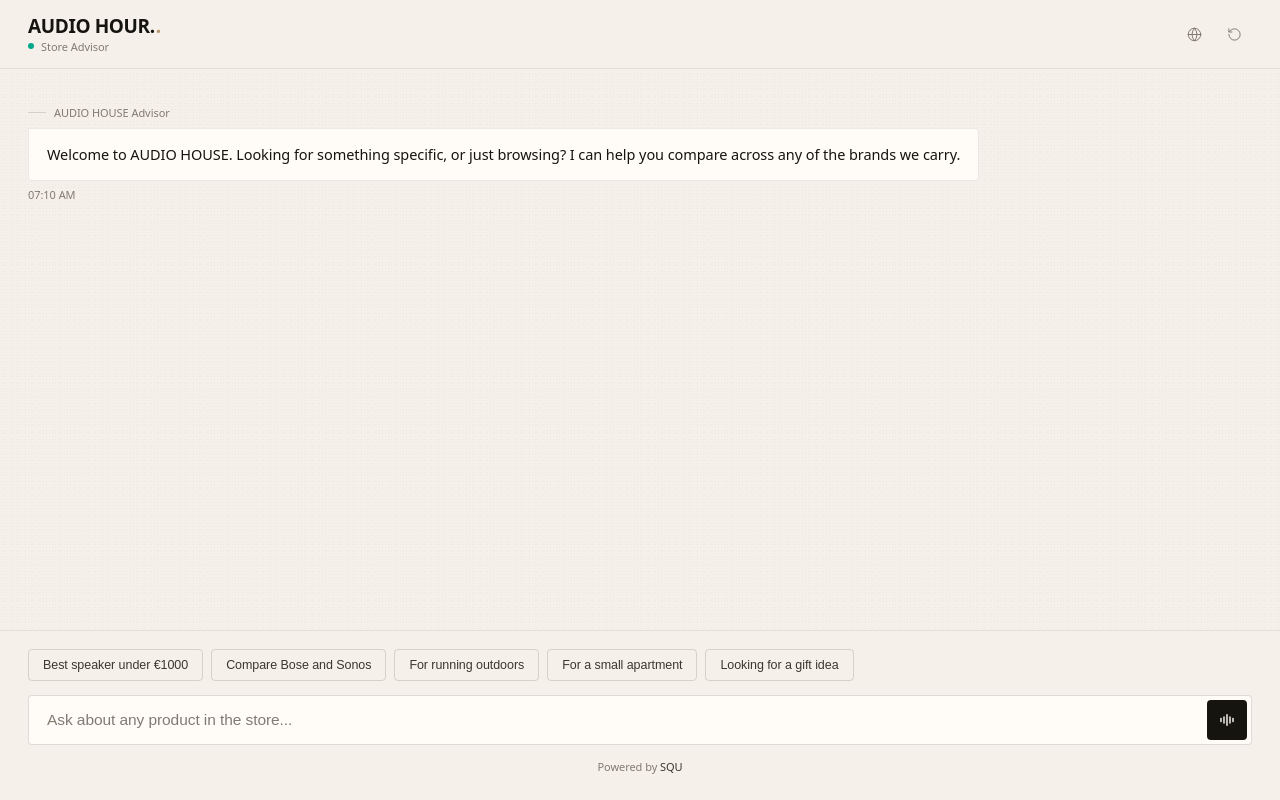
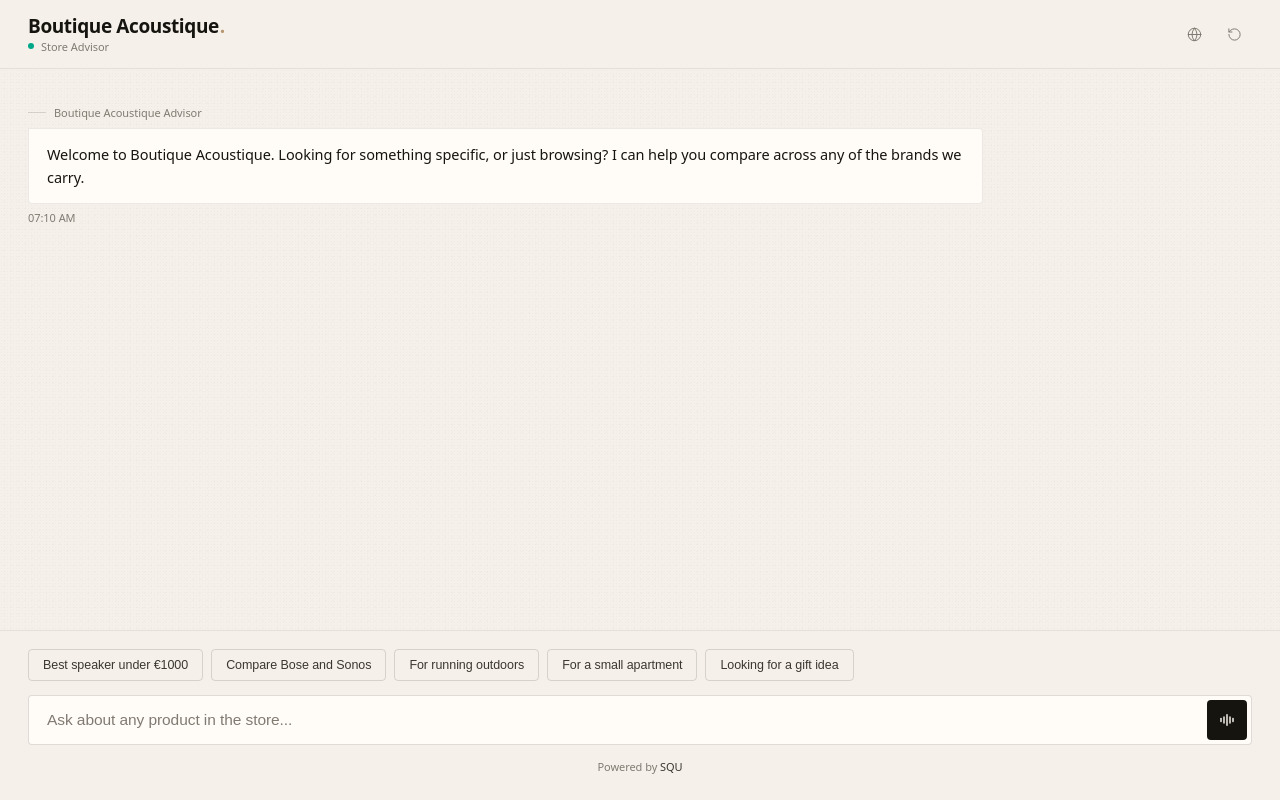
Before and after one commit to kevinlarretche/distributor_chat, a plain HTML site: page index.html in a window 1280 px wide. Drawn offline with Linux system fonts and the light colour scheme; a web font is replaced by a local one.

Commit message:
Update index.html

```diff
--- a/index.html
+++ b/index.html
@@ -3,7 +3,7 @@
 <head>
 <meta charset="UTF-8">
 <meta name="viewport" content="width=device-width, initial-scale=1.0, viewport-fit=cover, user-scalable=no">
-<title>AUDIO HOUR — Store Advisor</title>
+<title>Boutique Acoustique · Store Advisor</title>
 <link rel="stylesheet" href="https://api.fontshare.com/v2/css?f[]=general-sans@200,300,400,500,600,700&display=swap">
 <style>
   :root {
@@ -42,8 +42,6 @@
     top: 0; left: 0; right: 0; bottom: 0;
   }
   ::selection { background: var(--ink); color: var(--paper); }
-
-  /* Subtle paper grain */
   .grain {
     position: fixed; inset: 0; pointer-events: none; z-index: 0;
     background-image:
@@ -52,9 +50,7 @@
     background-size: 3px 3px, 7px 7px;
     background-position: 0 0, 1px 2px;
   }
-
   .header, .chat-window, .footer-container { position: relative; z-index: 1; }
-
   .header {
     background: var(--paper);
     border-bottom: 1px solid var(--rule);
@@ -103,7 +99,6 @@
     transition: all 0.15s ease;
   }
   .icon-btn:hover { color: var(--ink); background: rgba(22,20,15,0.04); }
-
   .chat-window {
     flex: 1;
     overflow-y: auto;
@@ -121,7 +116,6 @@
   .chat-window::-webkit-scrollbar { width: 4px; }
   .chat-window::-webkit-scrollbar-track { background: transparent; }
   .chat-window::-webkit-scrollbar-thumb { background: var(--rule-2); border-radius: 2px; }
-
   .message-wrapper {
     display: flex;
     flex-direction: column;
@@ -135,7 +129,6 @@
     from { opacity: 0; transform: translateY(8px); }
     to { opacity: 1; transform: translateY(0); }
   }
-
   .bot-label {
     font-size: 11px; font-weight: 500;
     letter-spacing: -0.005em;
@@ -148,7 +141,6 @@
     width: 18px; height: 1px;
     background: var(--rule-2);
   }
-
   .message {
     padding: 14px 18px;
     font-size: 14.5px;
@@ -210,7 +202,6 @@
     margin-top: 6px;
     letter-spacing: -0.005em;
   }
-
   #typing .message.bot { display: flex; gap: 5px; padding: 16px 18px; align-items: center; }
   .dot { width: 5px; height: 5px; background: var(--ink-3); border-radius: 50%; animation: pulseDot 1.4s infinite ease-in-out; }
   .dot:nth-child(2) { animation-delay: 0.2s; }
@@ -219,7 +210,6 @@
     0%, 80%, 100% { opacity: 0.25; transform: scale(0.85); }
     40% { opacity: 1; transform: scale(1); }
   }
-
   .footer-container {
     background: var(--paper);
     border-top: 1px solid var(--rule);
@@ -255,7 +245,6 @@
     color: var(--ink);
     background: rgba(22,20,15,0.03);
   }
-
   .input-wrapper {
     display: flex; align-items: center; gap: 10px;
     background: var(--paper-3);
@@ -283,7 +272,6 @@
     width: 100%;
   }
   .input-wrapper input::placeholder { color: var(--ink-3); }
-
   .send-btn-wrapper { position: relative; width: 40px; height: 40px; flex-shrink: 0; }
   .send-btn {
     background: var(--ink);
@@ -308,7 +296,6 @@
     0% { transform: translate(-50%, -50%) scale(1); border-color: rgba(22,20,15,0.4); }
     100% { transform: translate(-50%, -50%) scale(2.6); border-color: rgba(22,20,15,0); }
   }
-
   .powered-by {
     text-align: center;
     font-size: 11px;
@@ -330,7 +317,6 @@
   }
   .powered-by a:hover { color: var(--ink); }
   .powered-by a:hover::after { width: 100%; }
-
   .lang-wrapper { position: relative; z-index: 100; }
   .lang-dropdown {
     position: absolute; top: calc(100% + 8px); right: 0;
@@ -360,8 +346,6 @@
   .lang-option.active .lang-flag { color: var(--ink); }
   .lang-option .lang-check { margin-left: auto; opacity: 0; font-size: 11px; color: var(--teal); }
   .lang-option.active .lang-check { opacity: 1; }
-
-  /* Mobile */
   @media (max-width: 640px) {
     .header {
       padding: 0 18px;
@@ -389,7 +373,7 @@
 <div class="header">
   <div class="header-left">
     <div class="brand-mark">
-      <div class="brand-name">AUDIO HOUR.</div>
+      <div class="brand-name">Boutique Acoustique</div>
       <div class="brand-sub">
         <span class="status-dot"></span>
         Store Advisor
@@ -407,31 +391,31 @@
       </button>
       <div class="lang-dropdown" id="lang-dropdown">
         <button class="lang-option active" data-lang="en"
-          data-welcome="Welcome to AUDIO HOUR. Looking for something specific, or just browsing? I can help you compare across any of the brands we carry."
+          data-welcome="Welcome to Boutique Acoustique. Looking for something specific, or just browsing? I can help you compare across any of the brands we carry."
           data-placeholder="Ask anything about the store or our brands...">
           <span class="lang-flag">EN</span> English
           <span class="lang-check">&#10003;</span>
         </button>
         <button class="lang-option" data-lang="fr"
-          data-welcome="Bienvenue chez AUDIO HOUR. Vous cherchez quelque chose en particulier, ou vous regardez ? Je peux vous aider à comparer entre toutes nos marques."
+          data-welcome="Bienvenue chez Boutique Acoustique. Vous cherchez quelque chose en particulier, ou vous regardez ? Je peux vous aider à comparer entre toutes nos marques."
           data-placeholder="Posez votre question sur la boutique ou nos marques...">
           <span class="lang-flag">FR</span> Français
           <span class="lang-check">&#10003;</span>
         </button>
         <button class="lang-option" data-lang="es"
-          data-welcome="Bienvenido a AUDIO HOUSE. ¿Buscas algo en concreto, o estás mirando? Puedo ayudarte a comparar entre todas nuestras marcas."
+          data-welcome="Bienvenido a Boutique Acoustique. ¿Buscas algo en concreto, o estás mirando? Puedo ayudarte a comparar entre todas nuestras marcas."
           data-placeholder="Pregunta lo que quieras sobre la tienda o nuestras marcas...">
           <span class="lang-flag">ES</span> Español
           <span class="lang-check">&#10003;</span>
         </button>
         <button class="lang-option" data-lang="de"
-          data-welcome="Willkommen bei AUDIO HOUSE. Suchen Sie etwas Bestimmtes, oder schauen Sie sich nur um? Ich helfe Ihnen, zwischen all unseren Marken zu vergleichen."
+          data-welcome="Willkommen bei Boutique Acoustique. Suchen Sie etwas Bestimmtes, oder schauen Sie sich nur um? Ich helfe Ihnen, zwischen all unseren Marken zu vergleichen."
           data-placeholder="Fragen Sie etwas zum Store oder unseren Marken...">
           <span class="lang-flag">DE</span> Deutsch
           <span class="lang-check">&#10003;</span>
         </button>
         <button class="lang-option" data-lang="it"
-          data-welcome="Benvenuto da AUDIO HOUSE. Cerchi qualcosa in particolare, o stai dando un'occhiata? Posso aiutarti a confrontare tra tutti i marchi che trattiamo."
+          data-welcome="Benvenuto da Boutique Acoustique. Cerchi qualcosa in particolare, o stai dando un'occhiata? Posso aiutarti a confrontare tra tutti i marchi che trattiamo."
           data-placeholder="Chiedi qualunque cosa sul negozio o sui nostri marchi...">
           <span class="lang-flag">IT</span> Italiano
           <span class="lang-check">&#10003;</span>
@@ -470,12 +454,11 @@
 </div>
 <script>
 const CONFIG = {
-  storeName: "AUDIO HOUSE",
+  storeName: "Boutique Acoustique",
   webhook: "https://n8n.srv1208833.hstgr.cloud/webhook/distributor_chat",
   currency: "EUR",
-  welcome: "Welcome to AUDIO HOUSE. Looking for something specific, or just browsing? I can help you compare across any of the brands we carry."
+  welcome: "Welcome to Boutique Acoustique. Looking for something specific, or just browsing? I can help you compare across any of the brands we carry."
 };
-
 const questionsPerLang = {
   en: ["Best speaker under €1000", "Compare Bose and Sonos", "For running outdoors", "For a small apartment", "Looking for a gift idea"],
   fr: ["Meilleure enceinte sous 1000 €", "Comparer Bose et Sonos", "Pour courir en extérieur", "Pour un petit appartement", "Idée cadeau"],
@@ -483,22 +466,18 @@
   de: ["Bester Lautsprecher unter 1000 €", "Bose vs. Sonos", "Zum Joggen draußen", "Für eine kleine Wohnung", "Geschenkidee"],
   it: ["Miglior diffusore sotto i 1000 €", "Confronta Bose e Sonos", "Per correre all'aperto", "Per un piccolo appartamento", "Idea regalo"]
 };
-
 let chatId = 'dist_' + Math.random().toString(36).substr(2, 9);
 let currentLang = 'en';
 let isSending = false;
-
 const chat = document.getElementById('chat');
 const input = document.getElementById('input');
 const sendWrapper = document.getElementById('send-wrapper');
-
 function triggerWave() {
   sendWrapper.classList.remove('rippling');
   void sendWrapper.offsetWidth;
   sendWrapper.classList.add('rippling');
   setTimeout(() => sendWrapper.classList.remove('rippling'), 800);
 }
-
 function parseMarkdown(text) {
   let html = text
     .replace(/&/g, '&amp;').replace(/</g, '&lt;').replace(/>/g, '&gt;')
@@ -519,7 +498,6 @@
     return `<p>${t}</p>`;
   }).filter(Boolean).join('\n');
 }
-
 function addMsg(text, type) {
   const wrapper = document.createElement('div');
   wrapper.className = `message-wrapper ${type}`;
@@ -545,11 +523,9 @@
   chat.appendChild(wrapper);
   scrollChatToBottom();
 }
-
 function scrollChatToBottom() {
   requestAnimationFrame(() => { chat.scrollTop = chat.scrollHeight; });
 }
-
 function showTyping() {
   const div = document.createElement('div');
   div.id = 'typing';
@@ -565,7 +541,6 @@
   chat.appendChild(div);
   scrollChatToBottom();
 }
-
 async function handleSend(textOverride) {
   const text = textOverride || input.value.trim();
   if (!text || isSending) return;
@@ -603,7 +578,6 @@
     }
   }
 }
-
 function init() {
   chat.innerHTML = '';
   addMsg(CONFIG.welcome, 'bot');
@@ -619,21 +593,17 @@
     qr.appendChild(b);
   });
 }
-
 document.getElementById('send-btn').onclick = (e) => { e.preventDefault(); handleSend(); };
 input.addEventListener('keypress', e => { if (e.key === 'Enter') { e.preventDefault(); handleSend(); } });
-
 document.getElementById('restart-btn').onclick = () => {
   chatId = 'dist_' + Math.random().toString(36).substr(2, 9);
   init();
 };
-
 const langBtn = document.getElementById('lang-btn');
 const langDropdown = document.getElementById('lang-dropdown');
 langBtn.onclick = (e) => { e.stopPropagation(); langDropdown.classList.toggle('open'); };
 document.addEventListener('click', () => { langDropdown.classList.remove('open'); });
 langDropdown.addEventListener('click', (e) => { e.stopPropagation(); });
-
 document.querySelectorAll('.lang-option').forEach(opt => {
   opt.onclick = () => {
     currentLang = opt.dataset.lang;
@@ -646,11 +616,9 @@
     init();
   };
 });
-
 window.addEventListener('resize', scrollChatToBottom);
 if (window.visualViewport) window.visualViewport.addEventListener('resize', scrollChatToBottom);
 chat.addEventListener('scroll', () => { if (chat.scrollLeft !== 0) chat.scrollLeft = 0; });
-
 init();
 </script>
 </body>
```
